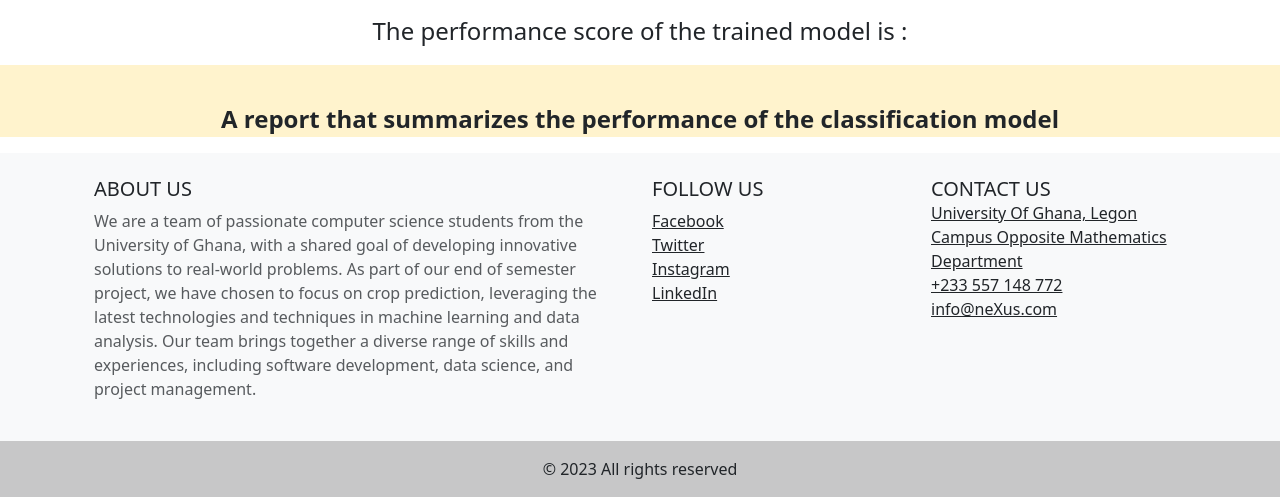
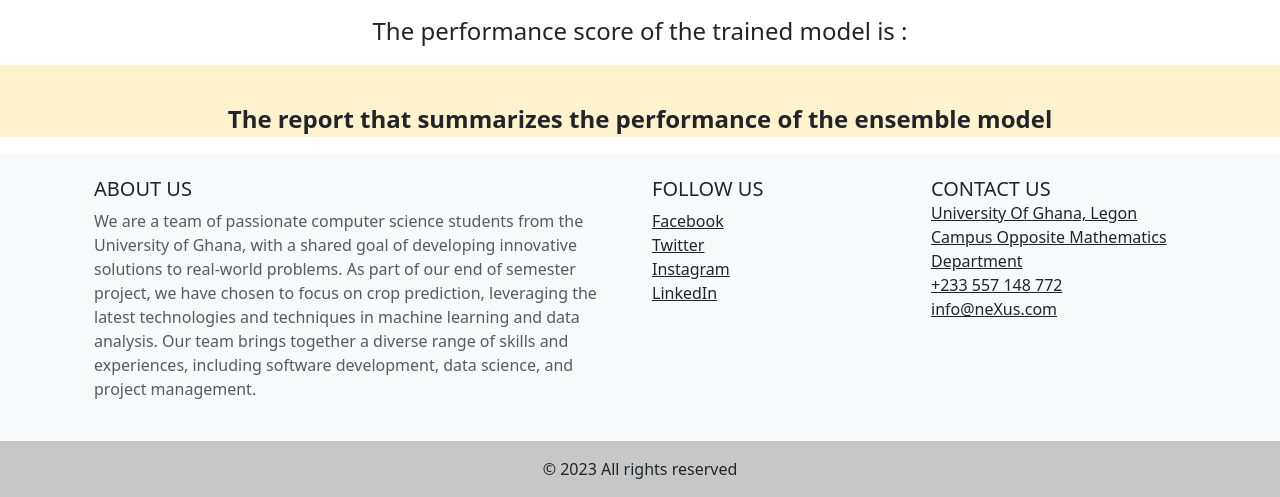
Before and after one commit to ibra15-cyber/smart_cultivation, a Flask app: page / in a window 1280 px wide. Shown: the part 1727-2224 px from the top of the page. Run offline with Flask 2, Linux system fonts and the light colour scheme; parts of the project's set-up code (start-up, migrations or seed data) failed here and were passed over; some libraries are stand-ins or nearby versions.

Commit message:
more css

```diff
--- a/templates/index.html
+++ b/templates/index.html
@@ -177,7 +177,7 @@
       </section>
 
       <section class="pt-3 bg-warning-subtle">
-        <p id="result" class="fw-bold">A report that summarizes the performance of the classification model</p>
+        <p id="result" class="fw-bold"> The report that summarizes the performance of the ensemble model</p>
         <div class="container-lg" id="report">
           {% if report %}
           <pre class="text-tiny lead text-center pb-5">
```
